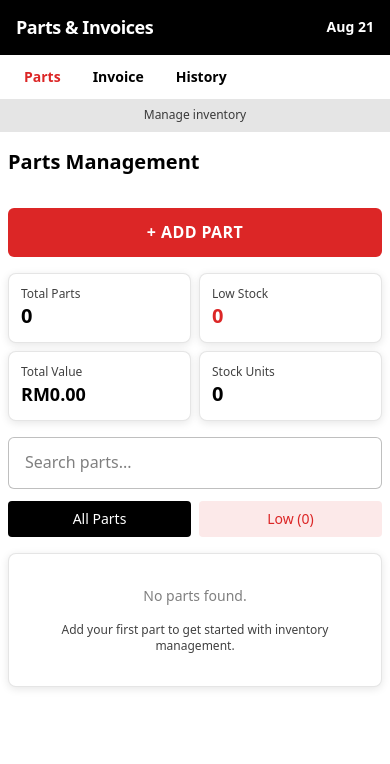
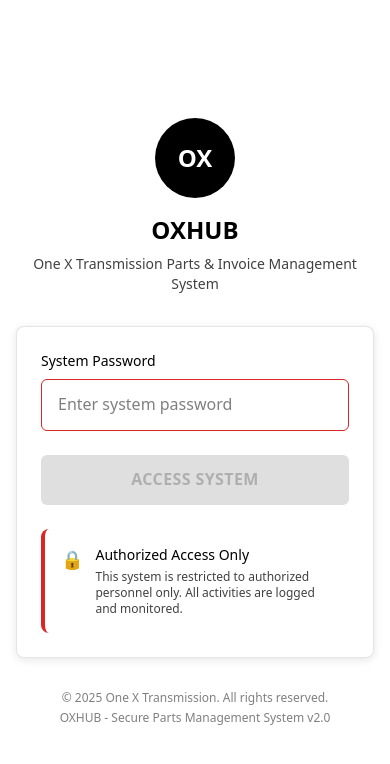
Before and after one commit to Naim3097/onexhub, a React (Vite) app: page / in a window 390 px wide. Shown: the top 764 px of the page. Built offline with nearby package versions, Linux system fonts and the light colour scheme.

Commit message:
Major Update: OXHUB branding, login system (Onex@1234), MYR currency, fixed customer details, mobile improvements

```diff
--- a/index.html
+++ b/index.html
@@ -4,7 +4,7 @@
     <meta charset="UTF-8" />
     <link rel="icon" type="image/svg+xml" href="/vite.svg" />
     <meta name="viewport" content="width=device-width, initial-scale=1.0" />
-    <title>Mechanic Parts & Invoice Management System</title>
+    <title>OXHUB - One X Transmission Parts Management System</title>
   </head>
   <body class="bg-primary-white text-primary-black font-sans antialiased">
     <div id="root"></div>
--- a/src/App.jsx
+++ b/src/App.jsx
@@ -1,6 +1,7 @@
-import { useState, Suspense, lazy } from 'react'
+import { useState, useEffect, Suspense, lazy } from 'react'
 import Header from './components/Header'
 import Navigation from './components/Navigation'
+import Login from './components/Login'
 import { PartsProvider } from './context/PartsContext'
 import { InvoiceProvider } from './context/InvoiceContext'
 
@@ -19,6 +20,42 @@ const LoadingSpinner = () => (
 
 function App() {
   const [activeSection, setActiveSection] = useState('parts')
+  const [isAuthenticated, setIsAuthenticated] = useState(false)
+  const [isLoading, setIsLoading] = useState(true)
+
+  // Check authentication on app load
+  useEffect(() => {
+    const authStatus = localStorage.getItem('onex_auth')
+    setIsAuthenticated(authStatus === 'authenticated')
+    setIsLoading(false)
+  }, [])
+
+  const handleLogin = (success) => {
+    setIsAuthenticated(success)
+  }
+
+  const handleLogout = () => {
+    localStorage.removeItem('onex_auth')
+    setIsAuthenticated(false)
+    setActiveSection('parts')
+  }
+
+  // Show loading spinner while checking auth
+  if (isLoading) {
+    return (
+      <div className="min-h-screen bg-primary-white flex items-center justify-center">
+        <div className="text-center">
+          <div className="loading-spinner mb-4"></div>
+          <p className="text-black-75">Loading system...</p>
+        </div>
+      </div>
+    )
+  }
+
+  // Show login page if not authenticated
+  if (!isAuthenticated) {
+    return <Login onLogin={handleLogin} />
+  }
 
   const renderActiveSection = () => {
     switch (activeSection) {
@@ -37,7 +74,7 @@ function App() {
     <PartsProvider>
       <InvoiceProvider>
         <div className="min-h-screen bg-primary-white">
-          <Header />
+          <Header onLogout={handleLogout} />
           <Navigation activeSection={activeSection} setActiveSection={setActiveSection} />
           <main className="container mx-auto px-2 sm:px-4 lg:px-6 py-4 sm:py-6 lg:py-8 max-w-7xl">
             <Suspense fallback={<LoadingSpinner />}>
--- a/src/components/Header.jsx
+++ b/src/components/Header.jsx
@@ -1,15 +1,15 @@
-function Header() {
+function Header({ onLogout }) {
   return (
     <header className="bg-primary-black text-primary-white py-4 sm:py-6 px-4 shadow-subtle">
       <div className="container mx-auto max-w-7xl">
         <div className="flex items-center justify-between">
           <div className="min-w-0 flex-1">
             <h1 className="text-lg sm:text-2xl lg:text-3xl font-bold tracking-tight leading-tight">
-              <span className="hidden sm:inline">Mechanic Parts & Invoice System</span>
-              <span className="sm:hidden">Parts & Invoices</span>
+              <span className="hidden sm:inline">OXHUB - Parts & Invoice Management</span>
+              <span className="sm:hidden">OXHUB</span>
             </h1>
             <p className="text-black-75 mt-1 text-sm sm:text-base hidden sm:block">
-              Professional parts management and invoice generation
+              One X Transmission professional parts management system
             </p>
           </div>
           <div className="flex items-center space-x-2 sm:space-x-6 flex-shrink-0 ml-4">
@@ -20,6 +20,16 @@ function Header() {
                 <span className="sm:hidden">{new Date().toLocaleDateString('en-US', { month: 'short', day: 'numeric' })}</span>
               </div>
             </div>
+            {onLogout && (
+              <button
+                onClick={onLogout}
+                className="btn-tertiary text-xs sm:text-sm py-2 px-3 sm:px-4"
+                title="Logout"
+              >
+                <span className="hidden sm:inline">🔒 Logout</span>
+                <span className="sm:hidden">🔒</span>
+              </button>
+            )}
           </div>
         </div>
       </div>
--- a/src/components/InvoicePreview.jsx
+++ b/src/components/InvoicePreview.jsx
@@ -42,7 +42,7 @@ function InvoicePreview({ invoice, onClose, isViewMode = false, setActiveSection
             <div className="flex justify-between items-start">
               <div>
                 <h1 className="text-2xl font-bold text-primary-black">INVOICE</h1>
-                <p className="text-black-75 mt-1">Mechanic Parts & Invoice System</p>
+                <p className="text-black-75 mt-1">OXHUB - One X Transmission</p>
               </div>
               <div className="text-right">
                 <div className="text-2xl font-bold text-primary-red">{invoice.invoiceNumber}</div>
@@ -121,7 +121,7 @@ function InvoicePreview({ invoice, onClose, isViewMode = false, setActiveSection
           {/* Footer */}
           <div className="border-t border-black-10 pt-6 text-center text-small text-black-50">
             <p>Thank you for your business!</p>
-            <p className="mt-1">Generated by Mechanic Parts & Invoice System</p>
+            <p className="mt-1">Generated by OXHUB - One X Transmission Parts System</p>
           </div>
         </div>
 
@@ -158,7 +158,7 @@ function InvoicePreview({ invoice, onClose, isViewMode = false, setActiveSection
                   }}
                   className="btn-primary flex-1"
                 >
-                  📋 View All Invoices
+                  View All Invoices
                 </button>
               </div>
             </div>
--- /dev/null
+++ b/src/components/Login.jsx
@@ -0,0 +1,117 @@
+import { useState } from 'react'
+
+function Login({ onLogin }) {
+  const [password, setPassword] = useState('')
+  const [error, setError] = useState('')
+  const [isLoading, setIsLoading] = useState(false)
+
+  const SYSTEM_PASSWORD = 'Onex@1234'
+
+  const handleSubmit = async (e) => {
+    e.preventDefault()
+    setIsLoading(true)
+    setError('')
+
+    // Simulate loading for better UX
+    await new Promise(resolve => setTimeout(resolve, 800))
+
+    if (password === SYSTEM_PASSWORD) {
+      localStorage.setItem('onex_auth', 'authenticated')
+      onLogin(true)
+    } else {
+      setError('Incorrect password. Please try again.')
+      setPassword('')
+    }
+
+    setIsLoading(false)
+  }
+
+  return (
+    <div className="min-h-screen bg-primary-white flex items-center justify-center px-4">
+      <div className="w-full max-w-md">
+        {/* Logo/Brand Section */}
+        <div className="text-center mb-8">
+          <div className="inline-flex items-center justify-center w-20 h-20 bg-primary-black rounded-full mb-4 mx-auto">
+            <span className="text-primary-white font-bold text-2xl flex items-center justify-center">OX</span>
+          </div>
+          <h1 className="text-2xl sm:text-3xl font-bold text-primary-black mb-2">
+            OXHUB
+          </h1>
+          <p className="text-black-75 text-sm sm:text-base">
+            One X Transmission Parts & Invoice Management System
+          </p>
+        </div>
+
+        {/* Login Form */}
+        <div className="card p-6 sm:p-8">
+          <form onSubmit={handleSubmit} className="space-y-6">
+            <div>
+              <label className="block text-sm font-medium text-primary-black mb-2">
+                System Password
+              </label>
+              <input
+                type="password"
+                value={password}
+                onChange={(e) => setPassword(e.target.value)}
+                className={`input-field ${error ? 'border-primary-red' : ''}`}
+                placeholder="Enter system password"
+                required
+                autoComplete="current-password"
+                disabled={isLoading}
+              />
+              {error && (
+                <p className="text-primary-red text-sm mt-2 flex items-center gap-2">
+                  <span>⚠️</span>
+                  {error}
+                </p>
+              )}
+            </div>
+
+            <button
+              type="submit"
+              disabled={isLoading || !password.trim()}
+              className={`w-full btn-primary ${
+                isLoading || !password.trim()
+                  ? 'opacity-50 cursor-not-allowed'
+                  : ''
+              }`}
+            >
+              {isLoading ? (
+                <span className="flex items-center justify-center gap-2">
+                  <div className="loading-spinner"></div>
+                  Authenticating...
+                </span>
+              ) : (
+                'Access System'
+              )}
+            </button>
+          </form>
+
+          {/* Security Notice */}
+          <div className="mt-6 p-4 bg-black-5 rounded-lg border-l-4 border-primary-red">
+            <div className="flex items-start gap-3">
+              <span className="text-primary-red text-lg">🔒</span>
+              <div>
+                <h4 className="font-medium text-primary-black text-sm">
+                  Authorized Access Only
+                </h4>
+                <p className="text-black-75 text-xs mt-1">
+                  This system is restricted to authorized personnel only.
+                  All activities are logged and monitored.
+                </p>
+              </div>
+            </div>
+          </div>
+        </div>
+
+        {/* Footer */}
+        <div className="text-center mt-8 text-black-50 text-xs">
+          <p>© 2025 One X Transmission. All rights reserved.</p>
+          <p className="mt-1">OXHUB - Secure Parts Management System v2.0</p>
+        </div>
+      </div>
+    </div>
+  )
+}
+
+export default Login
--- a/src/utils/PDFGenerator.js
+++ b/src/utils/PDFGenerator.js
@@ -14,7 +14,7 @@ class PDFGenerator {
 
     doc.setFontSize(12)
     doc.setTextColor(102, 102, 102) // Gray
-    doc.text('Mechanic Parts & Invoice System', 20, 35)
+    doc.text('OXHUB - One X Transmission', 20, 35)
 
     // Invoice Details (Right side)
     doc.setFontSize(16)
@@ -125,7 +125,7 @@ class PDFGenerator {
     doc.setFontSize(8)
     doc.setTextColor(102, 102, 102)
     doc.text('Thank you for your business!', 105, pageHeight - 20, { align: 'center' })
-    doc.text('Generated by Mechanic Parts & Invoice System', 105, pageHeight - 12, { align: 'center' })
+    doc.text('Generated by OXHUB - One X Transmission Parts System', 105, pageHeight - 12, { align: 'center' })
 
     return doc
   }
```
